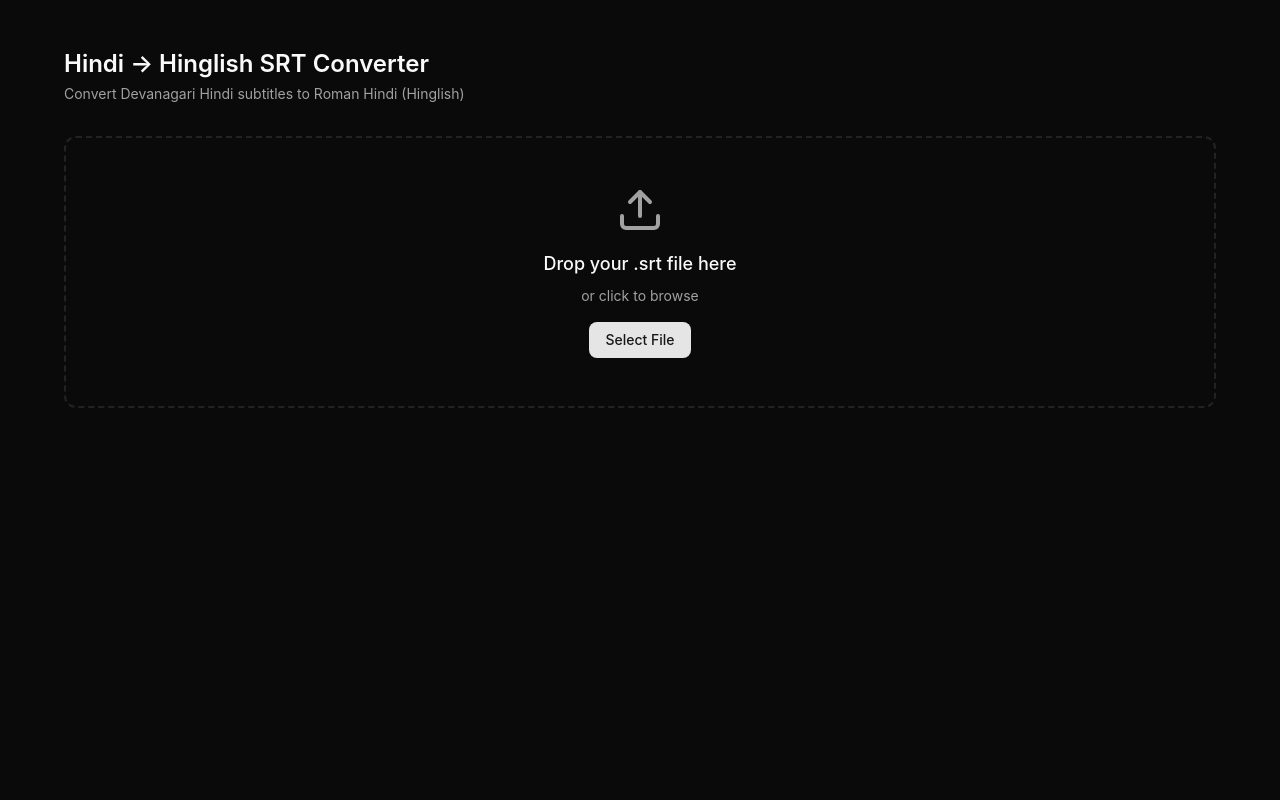
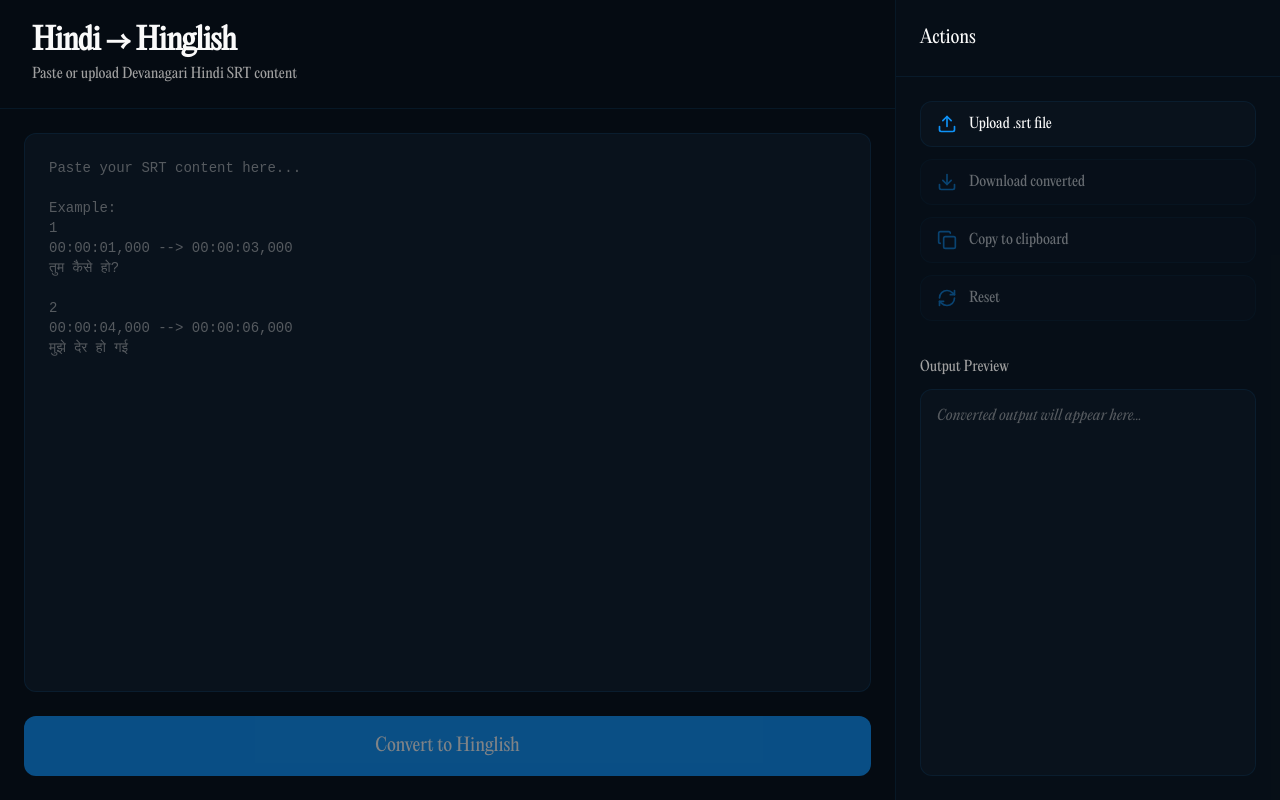
Before and after one commit to nikhil-shr-23/HinglishScript, a Next.js app in the folder frontend/: page / in a window 1280 px wide. Built offline with nearby package versions, Linux system fonts and the light colour scheme.

Commit message:
new layout

```diff
--- a/frontend/src/app/globals.css
+++ b/frontend/src/app/globals.css
@@ -58,26 +58,40 @@
   --foreground: oklch(0.145 0 0);
 }
 
+@font-face {
+  font-family: "PP Editorial New";
+  src: url("/fonts/PPEditorialNew-Regular-BF644b214ff145f.otf") format("opentype");
+  font-weight: 400;
+  font-style: normal;
+}
+
+@font-face {
+  font-family: "PP Editorial New";
+  src: url("/fonts/PPEditorialNew-Italic-BF644b214fb0c0a.otf") format("opentype");
+  font-weight: 400;
+  font-style: italic;
+}
+
 .dark {
-  --background: oklch(0.145 0 0);
+  --background: oklch(0.145 0.02 250);
   --foreground: oklch(0.985 0 0);
-  --card: oklch(0.205 0 0);
+  --card: oklch(0.18 0.025 250);
   --card-foreground: oklch(0.985 0 0);
-  --popover: oklch(0.205 0 0);
+  --popover: oklch(0.18 0.025 250);
   --popover-foreground: oklch(0.985 0 0);
-  --primary: oklch(0.922 0 0);
-  --primary-foreground: oklch(0.205 0 0);
-  --secondary: oklch(0.269 0 0);
+  --primary: oklch(0.65 0.18 250);
+  --primary-foreground: oklch(0.985 0 0);
+  --secondary: oklch(0.25 0.03 250);
   --secondary-foreground: oklch(0.985 0 0);
-  --muted: oklch(0.269 0 0);
+  --muted: oklch(0.25 0.02 250);
   --muted-foreground: oklch(0.708 0 0);
-  --accent: oklch(0.269 0 0);
+  --accent: oklch(0.55 0.15 250);
   --accent-foreground: oklch(0.985 0 0);
   --destructive: oklch(0.704 0.191 22.216);
   --destructive-foreground: oklch(0.2077 0.0398 265.7549);
-  --border: oklch(1 0 0 / 10%);
-  --input: oklch(1 0 0 / 15%);
-  --ring: oklch(0.556 0 0);
+  --border: oklch(0.4 0.1 250 / 20%);
+  --input: oklch(0.3 0.05 250 / 30%);
+  --ring: oklch(0.6 0.15 250);
   --chart-1: oklch(0.488 0.243 264.376);
   --chart-2: oklch(0.696 0.17 162.48);
   --chart-3: oklch(0.769 0.188 70.08);
@@ -91,9 +105,10 @@
   --sidebar-accent-foreground: oklch(0.985 0 0);
   --sidebar-border: oklch(1 0 0 / 10%);
   --sidebar-ring: oklch(0.556 0 0);
-  --font-sans: Inter, sans-serif;
+  --font-sans: "PP Editorial New", Inter, sans-serif;
   --font-serif: Merriweather, serif;
   --font-mono: JetBrains Mono, monospace;
+  --font-heading: "PP Editorial New", sans-serif;
   --radius: 0.5rem;
   --shadow-x: 0px;
   --shadow-y: 4px;
--- a/frontend/src/app/page.tsx
+++ b/frontend/src/app/page.tsx
@@ -1,7 +1,16 @@
 "use client";
 
 import { useState, useCallback } from "react";
-import { Upload, Download, Loader2, FileText, AlertCircle } from "lucide-react";
+import {
+  Upload,
+  Download,
+  Loader2,
+  FileText,
+  AlertCircle,
+  Copy,
+  Check,
+  RefreshCw,
+} from "lucide-react";
 
 export default function Home() {
   const [originalSRT, setOriginalSRT] = useState("");
@@ -9,7 +18,7 @@ export default function Home() {
   const [fileName, setFileName] = useState("");
   const [isLoading, setIsLoading] = useState(false);
   const [error, setError] = useState("");
-  const [isDragging, setIsDragging] = useState(false);
+  const [copied, setCopied] = useState(false);
 
   const handleFile = useCallback((file: File) => {
     if (!file.name.endsWith(".srt")) {
@@ -29,26 +38,6 @@ export default function Home() {
     reader.readAsText(file);
   }, []);
 
-  const handleDrop = useCallback(
-    (e: React.DragEvent) => {
-      e.preventDefault();
-      setIsDragging(false);
-
-      const file = e.dataTransfer.files[0];
-      if (file) handleFile(file);
-    },
-    [handleFile],
-  );
-
-  const handleDragOver = useCallback((e: React.DragEvent) => {
-    e.preventDefault();
-    setIsDragging(true);
-  }, []);
-
-  const handleDragLeave = useCallback(() => {
-    setIsDragging(false);
-  }, []);
-
   const handleFileInput = useCallback(
     (e: React.ChangeEvent<HTMLInputElement>) => {
       const file = e.target.files?.[0];
@@ -57,8 +46,17 @@ export default function Home() {
     [handleFile],
   );
 
+  const handleTextChange = (e: React.ChangeEvent<HTMLTextAreaElement>) => {
+    setOriginalSRT(e.target.value);
+    setConvertedSRT("");
+    setError("");
+  };
+
   const handleConvert = async () => {
-    if (!originalSRT) return;
+    if (!originalSRT.trim()) {
+      setError("Please paste or upload SRT content first");
+      return;
+    }
 
     setIsLoading(true);
     setError("");
@@ -91,11 +89,20 @@ export default function Home() {
     const url = URL.createObjectURL(blob);
     const a = document.createElement("a");
     a.href = url;
-    a.download = fileName.replace(".srt", "_hinglish.srt");
+    a.download = fileName
+      ? fileName.replace(".srt", "_hinglish.srt")
+      : "converted_hinglish.srt";
     document.body.appendChild(a);
     a.click();
     document.body.removeChild(a);
     URL.revokeObjectURL(url);
+  };
+
+  const handleCopy = async () => {
+    if (!convertedSRT) return;
+    await navigator.clipboard.writeText(convertedSRT);
+    setCopied(true);
+    setTimeout(() => setCopied(false), 2000);
   };
 
   const handleReset = () => {
@@ -106,41 +113,79 @@ export default function Home() {
   };
 
   return (
-    <main className="min-h-screen bg-background p-6 md:p-12">
-      <div className="mx-auto max-w-6xl">
-        <header className="mb-8">
-          <h1 className="text-2xl font-semibold text-foreground">
-            Hindi → Hinglish SRT Converter
+    <main className="min-h-screen bg-background">
+      <div className="flex h-screen">
+        {/* Left Panel - Input Area */}
+        <div className="flex-1 flex flex-col border-r border-border">
+          {/* Header */}
+          <header className="px-8 py-6 border-b border-border">
+            <h1
+              className="text-3xl font-semibold text-foreground tracking-tight"
+              style={{ fontFamily: "var(--font-heading)" }}
+            >
+              Hindi → Hinglish
             </h1>
             <p className="mt-1 text-sm text-muted-foreground">
-            Convert Devanagari Hindi subtitles to Roman Hindi (Hinglish)
+              Paste or upload Devanagari Hindi SRT content
             </p>
           </header>
 
-        {/* Upload Area */}
-        {!originalSRT && (
-          <div
-            onDrop={handleDrop}
-            onDragOver={handleDragOver}
-            onDragLeave={handleDragLeave}
-            className={`
-              flex flex-col items-center justify-center rounded-xl border-2 border-dashed p-12 transition-all
-              ${
-                isDragging
-                  ? "border-primary bg-primary/5"
-                  : "border-border hover:border-primary/50"
-              }
-            `}
+          {/* Text Area */}
+          <div className="flex-1 p-6">
+            <textarea
+              value={originalSRT}
+              onChange={handleTextChange}
+              placeholder={`Paste your SRT content here...
+
+Example:
+1
+00:00:01,000 --> 00:00:03,000
+तुम कैसे हो?
+
+2
+00:00:04,000 --> 00:00:06,000
+मुझे देर हो गई`}
+              className="w-full h-full resize-none rounded-xl border border-border bg-card p-6 text-foreground font-mono text-sm placeholder:text-muted-foreground/50 focus:outline-none focus:ring-2 focus:ring-primary/50 transition-all"
+            />
+          </div>
+
+          {/* Convert Button */}
+          <div className="px-6 pb-6">
+            <button
+              onClick={handleConvert}
+              disabled={isLoading || !originalSRT.trim()}
+              className="w-full flex items-center justify-center gap-3 rounded-xl bg-primary py-4 text-lg font-medium text-primary-foreground transition-all hover:bg-primary/90 disabled:opacity-50 disabled:cursor-not-allowed"
             >
-            <Upload className="mb-4 h-12 w-12 text-muted-foreground" />
-            <p className="mb-2 text-lg font-medium text-foreground">
-              Drop your .srt file here
-            </p>
-            <p className="mb-4 text-sm text-muted-foreground">
-              or click to browse
-            </p>
-            <label className="cursor-pointer rounded-lg bg-primary px-4 py-2 text-sm font-medium text-primary-foreground transition-colors hover:bg-primary/90">
-              Select File
+              {isLoading ? (
+                <>
+                  <Loader2 className="h-5 w-5 animate-spin" />
+                  Converting...
+                </>
+              ) : (
+                "Convert to Hinglish"
+              )}
+            </button>
+          </div>
+        </div>
+
+        {/* Right Panel - Actions & Output */}
+        <div className="w-96 flex flex-col bg-card/50">
+          {/* Actions Header */}
+          <div className="px-6 py-6 border-b border-border">
+            <h2
+              className="text-lg font-medium text-foreground"
+              style={{ fontFamily: "var(--font-heading)" }}
+            >
+              Actions
+            </h2>
+          </div>
+
+          {/* Action Buttons */}
+          <div className="p-6 space-y-3">
+            {/* Upload */}
+            <label className="flex items-center gap-3 w-full cursor-pointer rounded-xl border border-border bg-card px-4 py-3 text-sm font-medium text-foreground transition-all hover:bg-accent hover:border-accent">
+              <Upload className="h-5 w-5 text-primary" />
+              <span>Upload .srt file</span>
               <input
                 type="file"
                 accept=".srt"
@@ -148,92 +193,80 @@ export default function Home() {
                 className="hidden"
               />
             </label>
+
+            {fileName && (
+              <div className="flex items-center gap-2 px-4 py-2 rounded-lg bg-secondary/50 text-sm text-muted-foreground">
+                <FileText className="h-4 w-4" />
+                <span className="truncate">{fileName}</span>
               </div>
             )}
 
+            {/* Download */}
+            <button
+              onClick={handleDownload}
+              disabled={!convertedSRT}
+              className="flex items-center gap-3 w-full rounded-xl border border-border bg-card px-4 py-3 text-sm font-medium text-foreground transition-all hover:bg-accent hover:border-accent disabled:opacity-40 disabled:cursor-not-allowed"
+            >
+              <Download className="h-5 w-5 text-primary" />
+              <span>Download converted</span>
+            </button>
+
+            {/* Copy */}
+            <button
+              onClick={handleCopy}
+              disabled={!convertedSRT}
+              className="flex items-center gap-3 w-full rounded-xl border border-border bg-card px-4 py-3 text-sm font-medium text-foreground transition-all hover:bg-accent hover:border-accent disabled:opacity-40 disabled:cursor-not-allowed"
+            >
+              {copied ? (
+                <>
+                  <Check className="h-5 w-5 text-green-500" />
+                  <span>Copied!</span>
+                </>
+              ) : (
+                <>
+                  <Copy className="h-5 w-5 text-primary" />
+                  <span>Copy to clipboard</span>
+                </>
+              )}
+            </button>
+
+            {/* Reset */}
+            <button
+              onClick={handleReset}
+              disabled={!originalSRT && !convertedSRT}
+              className="flex items-center gap-3 w-full rounded-xl border border-border bg-card px-4 py-3 text-sm font-medium text-foreground transition-all hover:bg-accent hover:border-accent disabled:opacity-40 disabled:cursor-not-allowed"
+            >
+              <RefreshCw className="h-5 w-5 text-primary" />
+              <span>Reset</span>
+            </button>
+          </div>
+
           {/* Error Display */}
           {error && (
-          <div className="mb-6 flex items-center gap-2 rounded-lg bg-destructive/10 p-4 text-destructive">
-            <AlertCircle className="h-5 w-5" />
+            <div className="mx-6 flex items-center gap-2 rounded-lg bg-destructive/10 p-4 text-destructive text-sm">
+              <AlertCircle className="h-5 w-5 flex-shrink-0" />
               <span>{error}</span>
             </div>
           )}
 
-        {/* Content Area */}
-        {originalSRT && (
-          <>
-            {/* Actions */}
-            <div className="mb-6 flex flex-wrap items-center gap-3">
-              <div className="flex items-center gap-2 text-sm text-muted-foreground">
-                <FileText className="h-4 w-4" />
-                <span>{fileName}</span>
-              </div>
-
-              <div className="flex gap-2 ml-auto">
-                <button
-                  onClick={handleReset}
-                  className="rounded-lg border border-border px-4 py-2 text-sm font-medium text-foreground transition-colors hover:bg-muted"
-                >
-                  Reset
-                </button>
-
-                <button
-                  onClick={handleConvert}
-                  disabled={isLoading}
-                  className="flex items-center gap-2 rounded-lg bg-primary px-4 py-2 text-sm font-medium text-primary-foreground transition-colors hover:bg-primary/90 disabled:opacity-50"
-                >
-                  {isLoading ? (
-                    <>
-                      <Loader2 className="h-4 w-4 animate-spin" />
-                      Converting...
-                    </>
+          {/* Output Preview */}
+          <div className="flex-1 flex flex-col px-6 pb-6 pt-3">
+            <h3 className="text-sm font-medium text-muted-foreground mb-3">
+              Output Preview
+            </h3>
+            <div className="flex-1 rounded-xl border border-border bg-card p-4 overflow-auto">
+              {convertedSRT ? (
+                <pre className="whitespace-pre-wrap text-sm text-foreground font-mono">
+                  {convertedSRT}
+                </pre>
               ) : (
-                    "Convert to Hinglish"
-                  )}
-                </button>
-
-                {convertedSRT && (
-                  <button
-                    onClick={handleDownload}
-                    className="flex items-center gap-2 rounded-lg bg-green-600 px-4 py-2 text-sm font-medium text-white transition-colors hover:bg-green-700"
-                  >
-                    <Download className="h-4 w-4" />
-                    Download
-                  </button>
+                <p className="text-sm text-muted-foreground/50 italic">
+                  Converted output will appear here...
+                </p>
               )}
             </div>
           </div>
-
-            {/* Side by Side Preview */}
-            <div className="grid gap-6 md:grid-cols-2">
-              <div className="rounded-xl border border-border bg-card p-4">
-                <h2 className="mb-3 text-sm font-medium text-muted-foreground">
-                  Original (Hindi)
-                </h2>
-                <pre className="max-h-[60vh] overflow-auto whitespace-pre-wrap text-sm text-foreground font-mono">
-                  {originalSRT}
-                </pre>
         </div>
-
-              <div className="rounded-xl border border-border bg-card p-4">
-                <h2 className="mb-3 text-sm font-medium text-muted-foreground">
-                  Converted (Hinglish)
-                </h2>
-                {convertedSRT ? (
-                  <pre className="max-h-[60vh] overflow-auto whitespace-pre-wrap text-sm text-foreground font-mono">
-                    {convertedSRT}
-                  </pre>
-                ) : (
-                  <div className="flex h-32 items-center justify-center text-sm text-muted-foreground">
-                    {isLoading
-                      ? "Converting..."
-                      : 'Click "Convert to Hinglish" to start'}
-                  </div>
-                )}
-              </div>
-            </div>
-          </>
-        )}
       </div>
     </main>
   );
```
Lines whose indentation alone changed are shown as unchanged.
